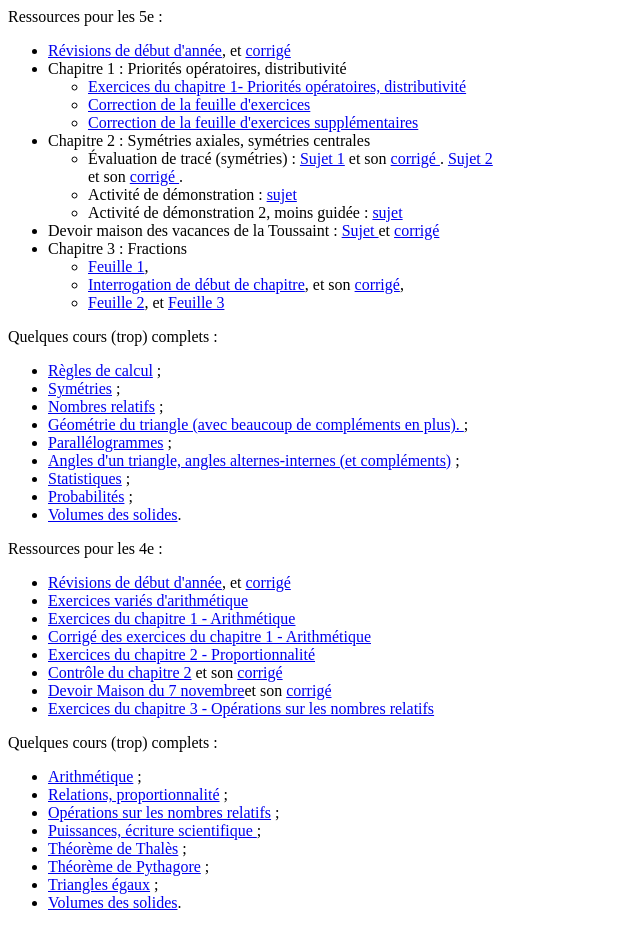
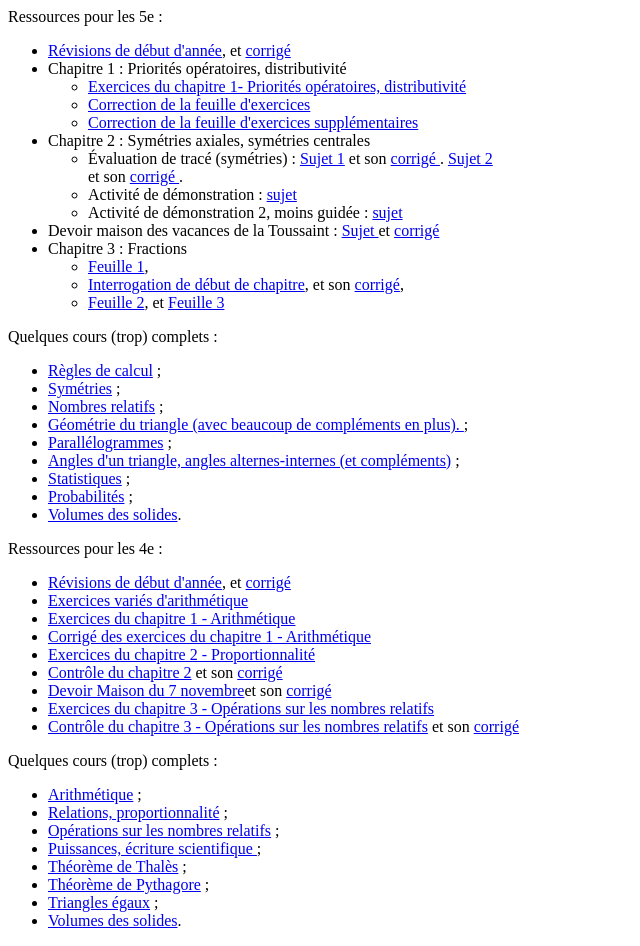
Before and after one commit to leturcqd/ressources, a plain HTML site: page index.html in a window 1280 px wide. Shown: the whole page, without its empty margins (0-640 px from the left). Drawn offline with Linux system fonts and the light colour scheme.

Commit message:
contrôle2411

```diff
--- a/index.html
+++ b/index.html
@@ -92,6 +92,8 @@ Ressources pour les 4e :
     <li><a href = "https://leturcqd.github.io/ressources/4e/DM/4e-DM1.pdf"> Devoir Maison du 7 novembre</a>et son
       <a href = "https://leturcqd.github.io/ressources/4e/DM/4e-DM1-corrigé.pdf"> corrigé</a></li>
     <li><a href = "https://leturcqd.github.io/ressources/4e/Exercices/Chapitre3/4Exercices3.pdf"> Exercices du chapitre 3 - Opérations sur les nombres relatifs</a></li>
+    <li><a href = "https://leturcqd.github.io/ressources/4e/Contrôles/Chapitre 3/1124Sujets.pdf"> Contrôle du chapitre 3 - Opérations sur les nombres relatifs</a>
+    et son <a href = "https://leturcqd.github.io/ressources/4e/Contrôles/Chapitre 3/1124Corrigés.pdf"> corrigé</a></li>
 
 </ul>
 Quelques cours (trop) complets : <ul>
```
Also changed, not shown: 6 other files.
